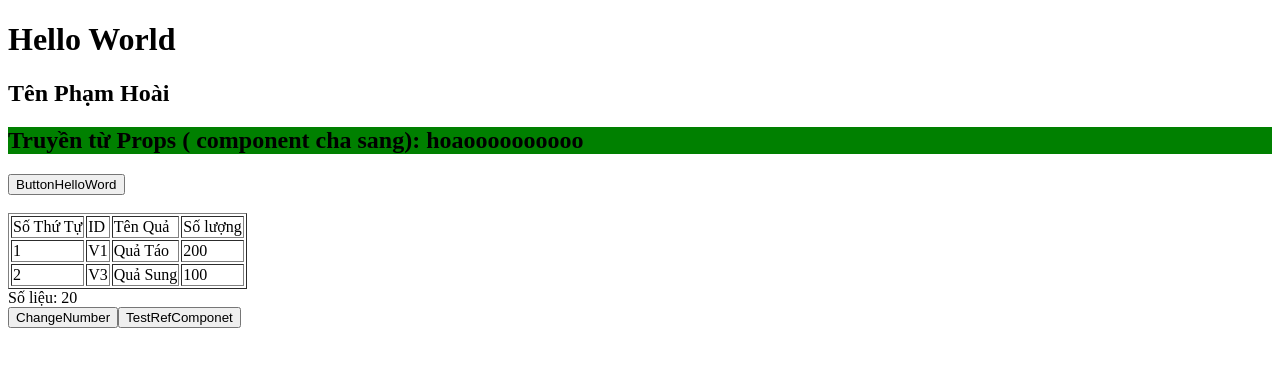
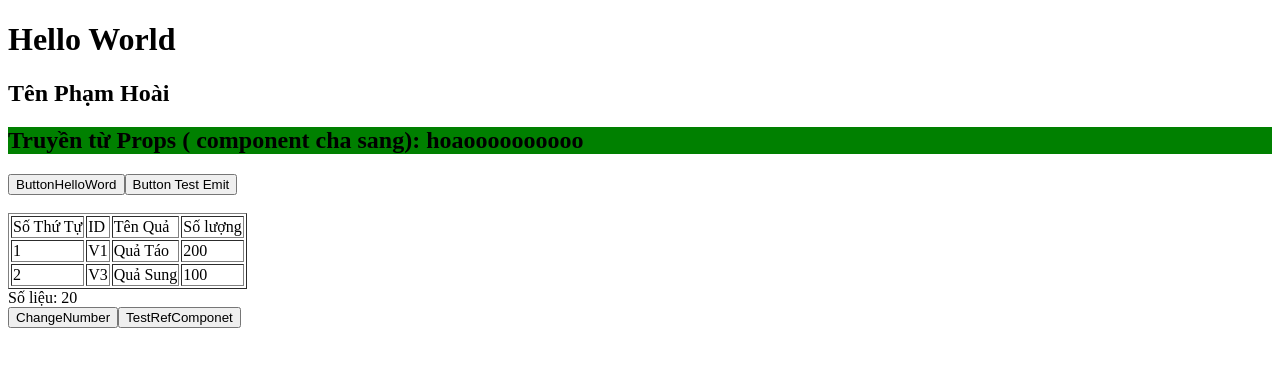
Before and after one commit to phamhoai0404/demoVue3, a Vue app: page / in a window 1280 px wide. Shown: the top 366 px of the page. Built offline with nearby package versions, Linux system fonts and the light colour scheme.

Commit message:
Basic props, emit

```diff
--- a/src/App.vue
+++ b/src/App.vue
@@ -4,7 +4,11 @@
         - Sử dụng props: truyền dữ liệu từ component cha sang componet con nhá !
 
      -->
-    <HelloWorld ref="hello" :titeNameNhe = namesss />
+    <HelloWorld
+         ref="hello"
+        :titeNameNhe=namesss
+        @DoNhaEmit = "emitNha()"
+        />
     <!--nếu mà viết như trên là kiểu v-bind khi mà namesss thay đổi thì titeNameNhe cũng thay đổi theo còn viết theo kiểu dưới thì là cố định là " Xinh gái quá đê"
                 titeNameNhe= "Xinh gái quá đê "
 
@@ -74,13 +78,16 @@
                 console.log("Giá trị từ component HelloWord con nha: ", this.$refs.hello.fullName);
 
                 // Test thử kích vào testRef thì nó làm thay đổi this.namesss cũng làm thay đổi titeNameNhe trong component con luôn nhá
-                this.namesss =="changesssssss" ? this.namesss = "hoaoooooooooo": this.namesss = "changesssssss";
+                this.namesss == "changesssssss" ? this.namesss = "hoaoooooooooo" : this.namesss = "changesssssss";
             },
             changeXY(event) {
                 console.log(" đi vào Ô vuông v-if đúng", event);
                 // offsetX cái tên kiểu như này là lấy ở trong cosole.log đấy nhá
                 this.X = event.offsetX;
                 this.Y = event.offsetY;
+            },
+            emitNha(){
+                alert("truyền emit từ con sang cha");
             }
         },
     }
--- a/src/components/HelloWorld.vue
+++ b/src/components/HelloWorld.vue
@@ -2,8 +2,10 @@
     <div>
         <h1>Hello World</h1>
         <h2>Tên {{fullName}}</h2>
-        <h2 style="background-color: green;">Truyền từ Props ( component cha sang):  {{ titeNameNhe}}</h2>
+        <h2 style="background-color: green;">Truyền từ Props ( component cha sang): {{ titeNameNhe}}</h2>
         <button @click="clickHelloWord">ButtonHelloWord</button>
+        <button @click="testEmit">Button Test Emit</button>
+
 
         <!-- Sử dụng v-for nhá -->
         <br>
@@ -15,13 +17,14 @@
                 <td>Tên Quả</td>
                 <td>Số lượng</td>
             </tr>
-            <tr v-for= "(itemssss, indexsss)  in arrayFitterComputed" :key="indexsss">
+            <tr v-for="(itemssss, indexsss)  in arrayFitterComputed" :key="indexsss">
                 <td>{{indexsss + 1}}</td>
-                <td>{{itemssss.id  }}</td>
+                <td>{{itemssss.id }}</td>
                 <td>{{itemssss.name}}</td>
                 <td>{{itemssss.number }}</td>
             </tr>
         </table>
+
 
 
     </div>
@@ -39,8 +42,8 @@
                 ]
             }
         },
-        props :{
-            titeNameNhe:{
+        props: {
+            titeNameNhe: {
                 type: String,
                 required: true,//Đây là yêu cầu bắt buộc phải có nếu không có thì nó để mặc định là false
             }
@@ -49,12 +52,16 @@
         methods: {
             clickHelloWord() {
                 console.log("click hello world");
+            },
+
+            testEmit(){
+                this.$emit("DoNhaEmit");
             }
         },
-        computed:{
-            arrayFitterComputed(){
+        computed: {
+            arrayFitterComputed() {
                 // Đây là hàm lọc đấy nhớ đấy nhé
-                return this.products.filter(item  => item.number >= 100);
+                return this.products.filter(item => item.number >= 100);
             }
         }
     }
```
